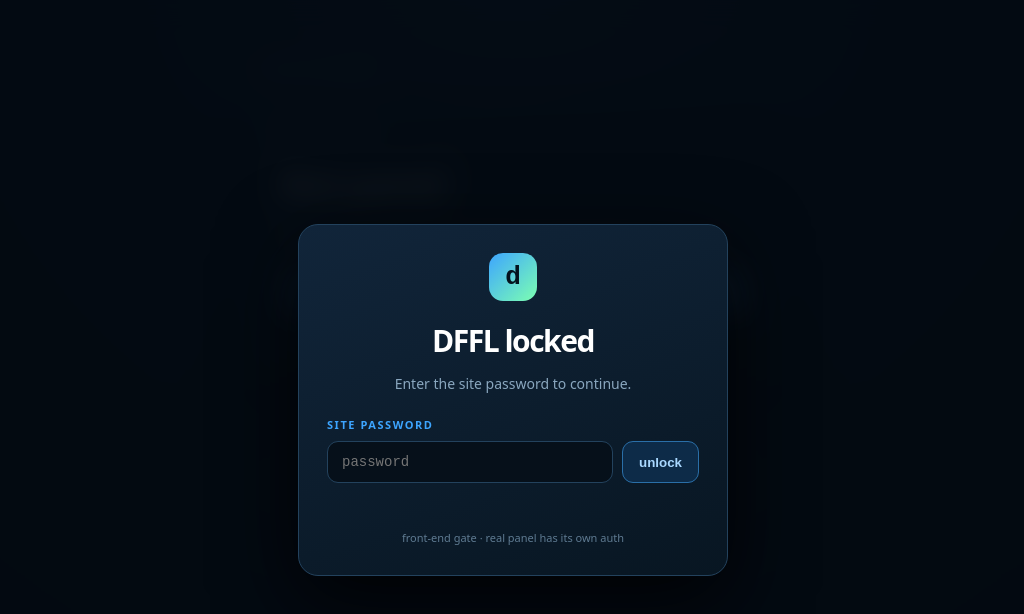
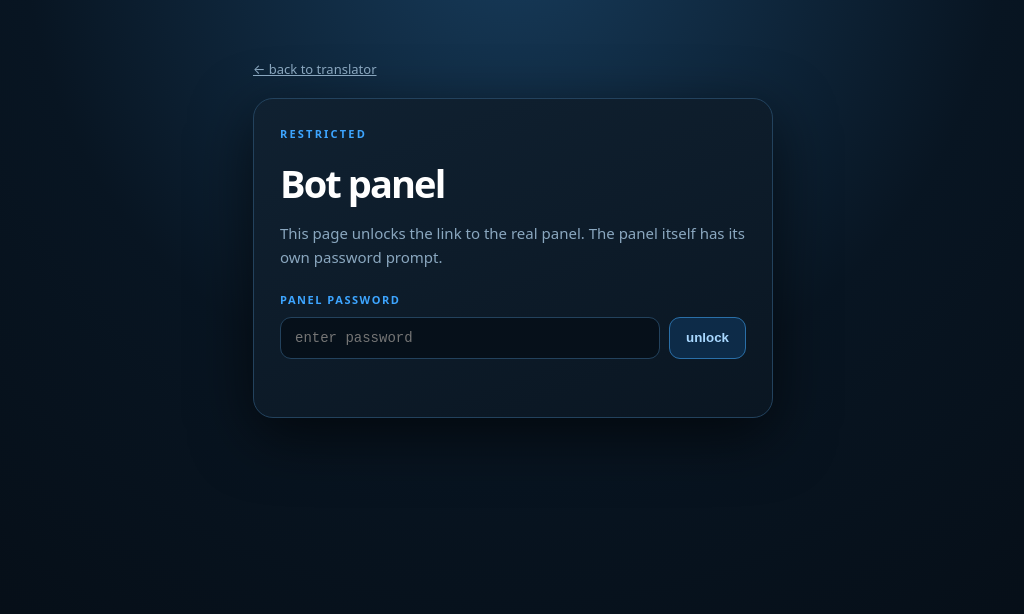
Before and after one commit to olda9991/dffl, a plain HTML site: page panel/index.html in a window 1280 px wide. Shown: the whole page, without its empty margins (127-1151 px from the left). Drawn offline with Linux system fonts and the light colour scheme.

Commit message:
Keep password gate on bot panel only

```diff
--- a/gate.css
+++ /dev/null
@@ -1,15 +0,0 @@
-body.locked{overflow:hidden}
-.site-gate{position:fixed;inset:0;z-index:9999;display:grid;place-items:center;padding:20px;background:rgba(4,10,17,.94);backdrop-filter:blur(14px)}
-.site-gate[hidden]{display:none!important}
-.gate-card{width:min(430px,100%);background:linear-gradient(160deg,#11253a,#081622);border:1px solid #23425d;border-radius:20px;padding:28px;box-shadow:0 24px 80px #000c;text-align:center}
-.gate-mark{display:grid;place-items:center;width:48px;height:48px;margin:0 auto 16px;border-radius:14px;background:linear-gradient(135deg,#3da5ff,#7cffb2);color:#04121d;font:900 26px ui-monospace,monospace}
-.gate-card h1{margin:0 0 8px;font-size:30px;letter-spacing:-.05em;color:#fff}
-.gate-card p{color:#8aa7bf;margin:0 0 20px;font-size:14px}
-.gate-card label{display:block;color:#3da5ff;font-size:11px;font-weight:900;letter-spacing:.14em;text-transform:uppercase;margin-bottom:8px;text-align:left}
-.gate-row{display:flex;gap:9px}
-.gate-row input{flex:1;min-width:0;background:#06101a;color:#d7e9fa;border:1px solid #23425d;border-radius:11px;padding:12px 14px;outline:none;font:14px ui-monospace,monospace}
-.gate-row input:focus{border-color:#3da5ff;box-shadow:0 0 0 3px #3da5ff2b}
-.gate-row button{border:1px solid #2a6fa8;background:#0d2b48;color:#a9d8ff;border-radius:11px;padding:11px 16px;font-weight:800;cursor:pointer}
-.gate-row button:hover{background:#12456f;color:#fff;border-color:#3da5ff}
-.gate-msg{min-height:20px;margin-top:12px;color:#ff8f8f;font-size:13px}
-.gate-foot{margin-top:14px;color:#5f7b92;font-size:11px}
--- a/gate.js
+++ /dev/null
@@ -1,8 +0,0 @@
-const SITE_PASS_HASH='e76684407fd1113a883cc426e8829978f22ed4e087dfe64c2f22ca1f69e8b548';
-const SITE_GATE_KEY='dffl_site_unlocked';
-async function siteHash(s){const b=new TextEncoder().encode(s);const d=await crypto.subtle.digest('SHA-256',b);return Array.from(new Uint8Array(d)).map(x=>x.toString(16).padStart(2,'0')).join('');}
-function siteGateOpen(){const g=document.getElementById('siteGate');if(g)g.hidden=false;document.body.classList.add('locked');}
-function siteGateClose(){const g=document.getElementById('siteGate');if(g)g.hidden=true;document.body.classList.remove('locked');}
-function lockSite(){sessionStorage.removeItem(SITE_GATE_KEY);siteGateOpen();const i=document.getElementById('sitePass');if(i)i.value='';}
-async function unlockSite(){const msg=document.getElementById('siteMsg');const input=document.getElementById('sitePass');const v=input?input.value:'';if(!v){if(msg)msg.textContent='enter the password';return;}try{const h=await siteHash(v);if(h===SITE_PASS_HASH){sessionStorage.setItem(SITE_GATE_KEY,'1');siteGateClose();if(msg)msg.textContent='';}else if(msg){msg.textContent='wrong password';}}catch(e){if(msg)msg.textContent='unlock failed on this browser';}}
-if(sessionStorage.getItem(SITE_GATE_KEY)==='1')siteGateClose();else siteGateOpen();
--- a/panel/index.html
+++ b/panel/index.html
@@ -6,34 +6,30 @@
 <meta name="theme-color" content="#07111c">
 <title>Bot Panel - DFFL</title>
 <link rel="icon" href="../favicon.svg" type="image/svg+xml">
-<link rel="stylesheet" href="../gate.css">
 <link rel="stylesheet" href="panel.css">
 </head>
-<body class="locked">
-<div id="siteGate" class="site-gate">
-<div class="gate-card">
-<div class="gate-mark">d</div>
-<h1>DFFL locked</h1>
-<p>Enter the site password to continue.</p>
-<label for="sitePass">site password</label>
-<div class="gate-row">
-<input id="sitePass" type="password" autocomplete="current-password" placeholder="password" onkeydown="if(event.key==='Enter')unlockSite()">
-<button onclick="unlockSite()">unlock</button>
-</div>
-<div id="siteMsg" class="gate-msg" role="status"></div>
-<div class="gate-foot">front-end gate · real panel has its own auth</div>
-</div>
-</div>
+<body>
 <main class="shell">
 <a class="back" href="../">← back to translator</a>
 <section class="card">
 <span class="kicker">restricted</span>
 <h1>Bot panel</h1>
-<p class="sub">The real panel has its own password prompt after this link opens.</p>
-<a class="open" href="https://luxurious-bonded-thinly.ngrok-free.dev/panel" rel="noreferrer" target="_blank">open bot panel ↗</a>
-<small>Use the credentials from your local bot-panel env file.</small>
+<p class="sub">This page unlocks the link to the real panel. The panel itself has its own password prompt.</p>
+<div id="gate">
+<label for="pass">panel password</label>
+<div class="row">
+<input id="pass" type="password" autocomplete="current-password" placeholder="enter password" onkeydown="if(event.key==='Enter')unlock()">
+<button onclick="unlock()">unlock</button>
+</div>
+<div class="msg" id="msg" role="status"></div>
+</div>
+<div id="unlocked" hidden>
+<div class="ok">unlocked</div>
+<a class="open" id="openPanel" href="https://luxurious-bonded-thinly.ngrok-free.dev/panel" rel="noreferrer" target="_blank">open bot panel ↗</a>
+<small>The panel will ask for its own credentials. GitHub only hosts this launcher.</small>
+</div>
 </section>
 </main>
-<script src="../gate.js"></script>
+<script src="panel.js"></script>
 </body>
 </html>
--- a/sw.js
+++ b/sw.js
@@ -1,5 +1,5 @@
-const CACHE='dffl-v4';
-const FILES=['./','./index.html','./styles.css','./app.js','./gate.css','./gate.js','./favicon.svg','./manifest.webmanifest','./panel/','./panel/index.html','./panel/panel.css'];
+const CACHE='dffl-v3';
+const FILES=['./','./index.html','./styles.css','./app.js','./favicon.svg','./manifest.webmanifest','./panel/','./panel/index.html','./panel/panel.css','./panel/panel.js'];
 self.addEventListener('install',e=>{e.waitUntil(caches.open(CACHE).then(c=>c.addAll(FILES)).then(()=>self.skipWaiting()));});
 self.addEventListener('activate',e=>{e.waitUntil(caches.keys().then(keys=>Promise.all(keys.filter(k=>k!==CACHE).map(k=>caches.delete(k)))).then(()=>self.clients.claim()));});
 self.addEventListener('fetch',e=>{if(e.request.method!=='GET')return;const u=new URL(e.request.url);if(u.origin!==location.origin)return;e.respondWith(fetch(e.request).then(r=>{const copy=r.clone();caches.open(CACHE).then(c=>c.put(e.request,copy));return r;}).catch(()=>caches.match(e.request).then(r=>r||caches.match('./index.html'))));});
```
Also changed, not shown: 404.html (+1 -17 lines), index.html (+1 -17 lines).
